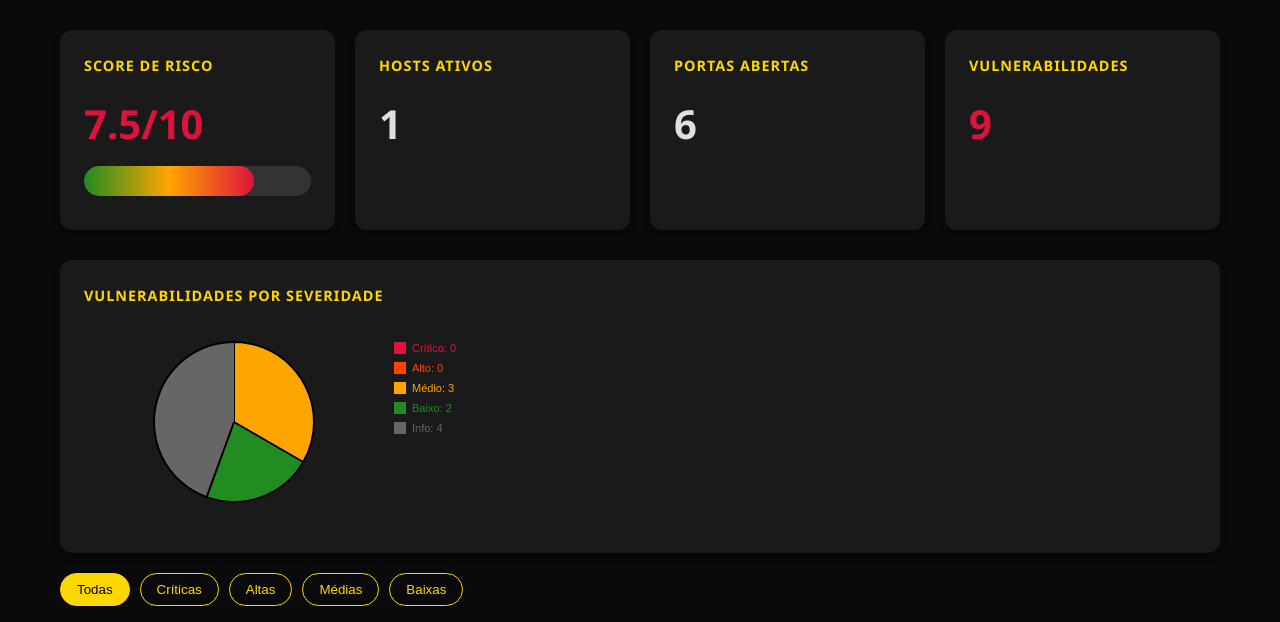
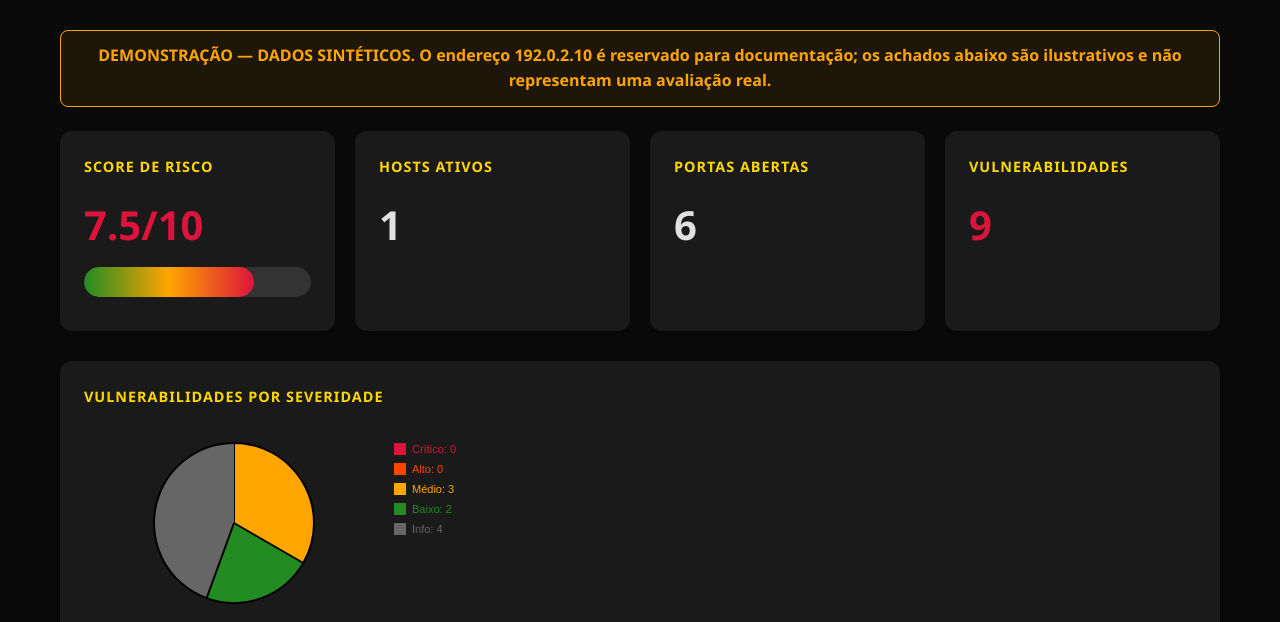
Before and after one commit to C0unt-Z3r0/goldeneye, a Python web app: template templates/interactive_report.html in a window 1280 px wide. Shown: the part 235-857 px from the top of the page. Run offline with Jinja, Linux system fonts and the light colour scheme; the template is opened without the code that fills it, so the values that code supplies are empty.

Commit message:
security: replace real scan target in demo report

```diff
--- a/templates/interactive_report.html
+++ b/templates/interactive_report.html
@@ -38,6 +38,7 @@
         .header h1 { color: var(--gold); font-size: 2.5em; }
         .header .subtitle { color: var(--muted); font-size: 1.1em; margin-top: 5px; }
         .header .quote { font-style: italic; color: var(--muted); margin-top: 10px; }
+        .fixture-notice { margin: 0 0 24px; padding: 12px 16px; border: 1px solid var(--yellow); border-radius: 8px; color: var(--yellow); background: rgba(255, 165, 0, 0.08); text-align: center; font-weight: 600; }
 
         .dashboard {
             display: grid;
@@ -147,6 +148,8 @@
             <div class="quote">"I see everything. I miss nothing."</div>
         </div>
 
+        <div class="fixture-notice" role="note">DEMONSTRAÇÃO — DADOS SINTÉTICOS. O endereço 192.0.2.10 é reservado para documentação; os achados abaixo são ilustrativos e não representam uma avaliação real.</div>
+
         <div class="dashboard">
             <div class="card">
                 <h3>Score de Risco</h3>
```
